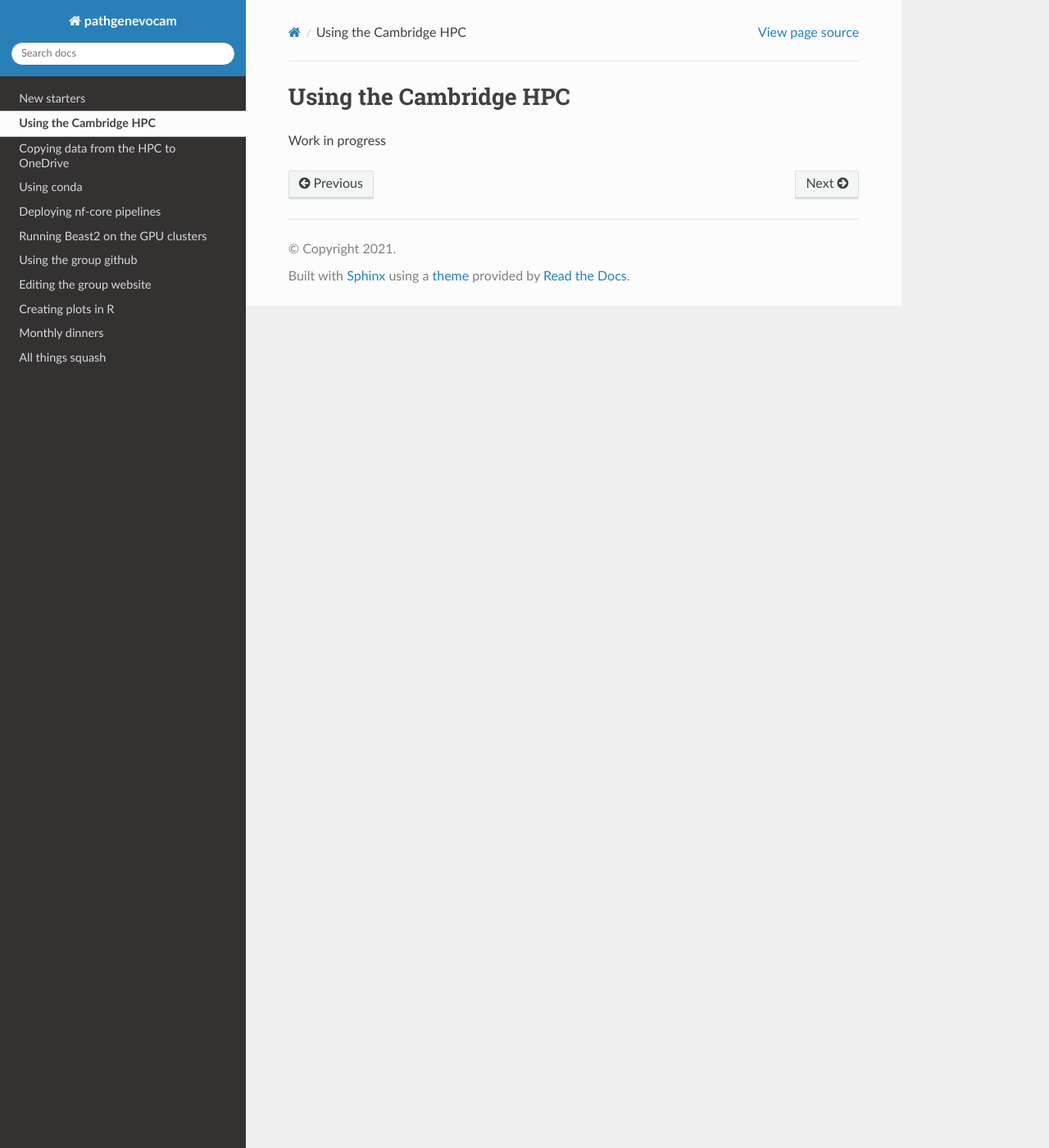
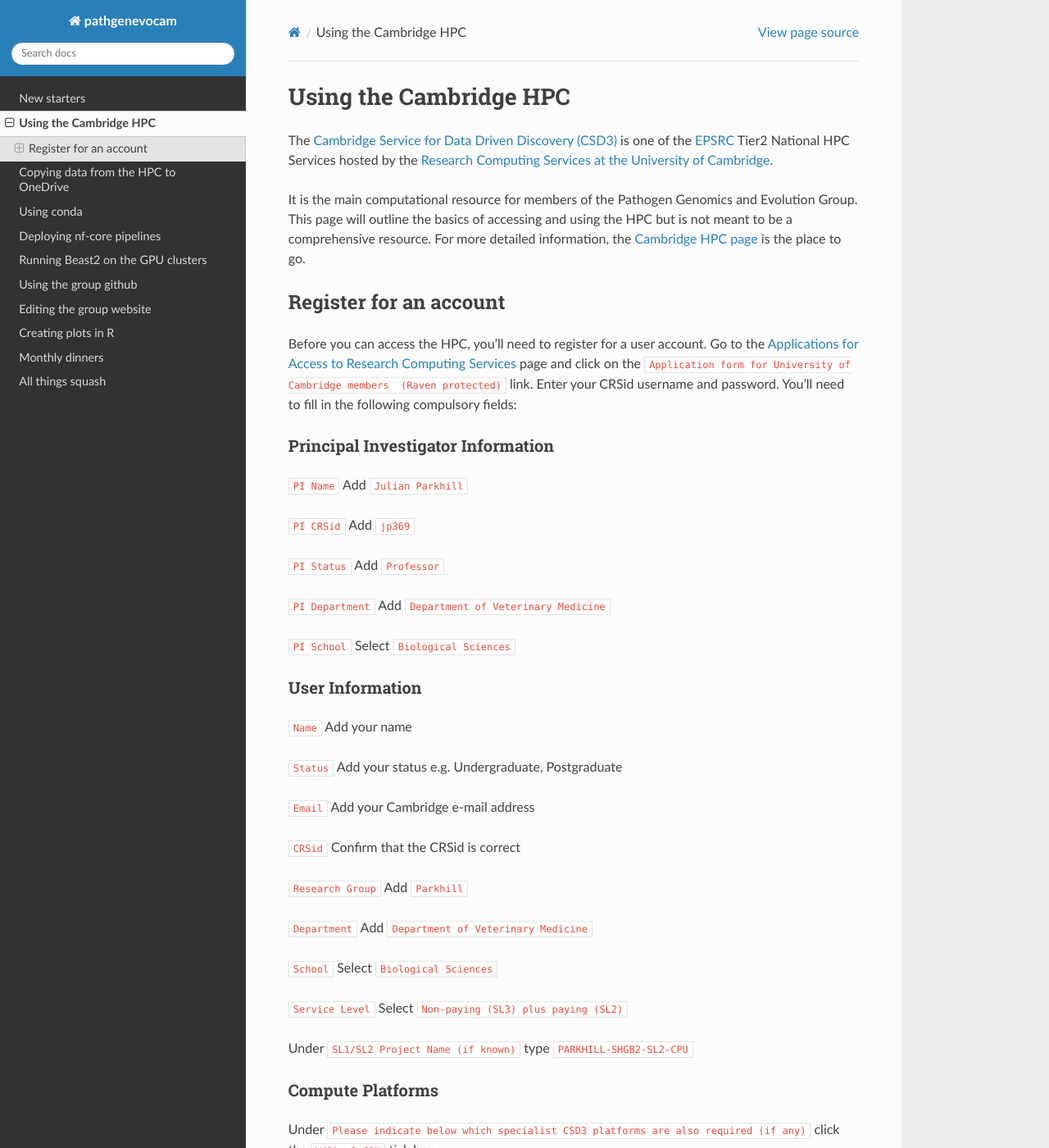
Before and after one commit to pathgenevocam/readthedocs, a Sphinx documentation site: the page built from docs/source/hpc.rst, in a window 1280 px wide and 1400 px high. Shown: the whole window at 82% size. Built offline with Sphinx 7.4.7 and the Read the Docs theme 2.0.0, drawn with Linux system fonts in a browser that asks for light colours; some of the changed text lies outside the part shown.

Commit message:
edit hpc page

```diff
--- a/docs/source/hpc.rst
+++ b/docs/source/hpc.rst
@@ -1,4 +1,71 @@
 Using the Cambridge HPC
 =======================
 
-Work in progress
+The `Cambridge Service for Data Driven Discovery (CSD3) <https://www.csd3.cam.ac.uk>`_ is one of the `EPSRC <http://www.epsrc.ac.uk>`_
+Tier2 National HPC Services hosted by the `Research Computing Services at the University of Cambridge <https://www.hpc.cam.ac.uk>`_.
+
+It is the main computational resource for members of the Pathogen Genomics and Evolution Group.  This page will outline the basics
+of accessing and using the HPC but is not meant to be a comprehensive resource.  For more detailed information, the
+`Cambridge HPC page <https://docs.hpc.cam.ac.uk/hpc/index.html>`_ is the place to go.
+
+Register for an account
+-----------------------
+
+Before you can access the HPC, you'll need to register for a user account.  Go to the `Applications for Access to Research Computing Services <https://www.hpc.cam.ac.uk/applications-access-research-computing-services>`_
+page and click on the ``Application form for University of Cambridge members  (Raven protected)`` link.  Enter your CRSid username and password. You'll need
+to fill in the following compulsory fields:
+
+Principal Investigator Information
+^^^^^^^^^^^^^^^^^^^^^^^^^^^^^^^^^^
+
+``PI Name`` Add ``Julian Parkhill``
+
+``PI CRSid`` Add ``jp369``
+
+``PI Status`` Add ``Professor``
+
+``PI Department`` Add ``Department of Veterinary Medicine``
+
+``PI School`` Select ``Biological Sciences``
+
+User Information
+^^^^^^^^^^^^^^^^
+
+``Name`` Add your name
+
+``Status`` Add your status e.g. Undergraduate, Postgraduate
+
+``Email`` Add your Cambridge e-mail address
+
+``CRSid`` Confirm that the CRSid is correct
+
+``Research Group`` Add ``Parkhill``
+
+``Department`` Add ``Department of Veterinary Medicine``
+
+``School`` Select ``Biological Sciences``
+
+``Service Level`` Select ``Non-paying (SL3) plus paying (SL2)``
+
+Under ``SL1/SL2 Project Name (if known)`` type ``PARKHILL-SHGB2-SL2-CPU``
+
+Compute Platforms
+^^^^^^^^^^^^^^^^^
+
+Under ``Please indicate below which specialist CSD3 platforms are also required (if any)`` click the ``Wilkes2-GPU`` tick box
+
+Under ``Please indicate to which dedicated nodes (if any) you have been advised you should have access *`` leave the option as ``None``
+
+PI Declaration
+^^^^^^^^^^^^^^
+
+Click the ``Yes`` tick box.
+
+User Declaration
+^^^^^^^^^^^^^^^^
+
+Under ``I agree to the above rules and conditions *``, click the ``Yes`` tick box.
+
+Hit the ``Submit`` button.
+
+Julian will receive an e-mail asking him to confirm your request and after that you should receive an e-mail with your account details.
```
Also changed, not shown: docs/source/onedrive.rst (+4 -4 lines).
